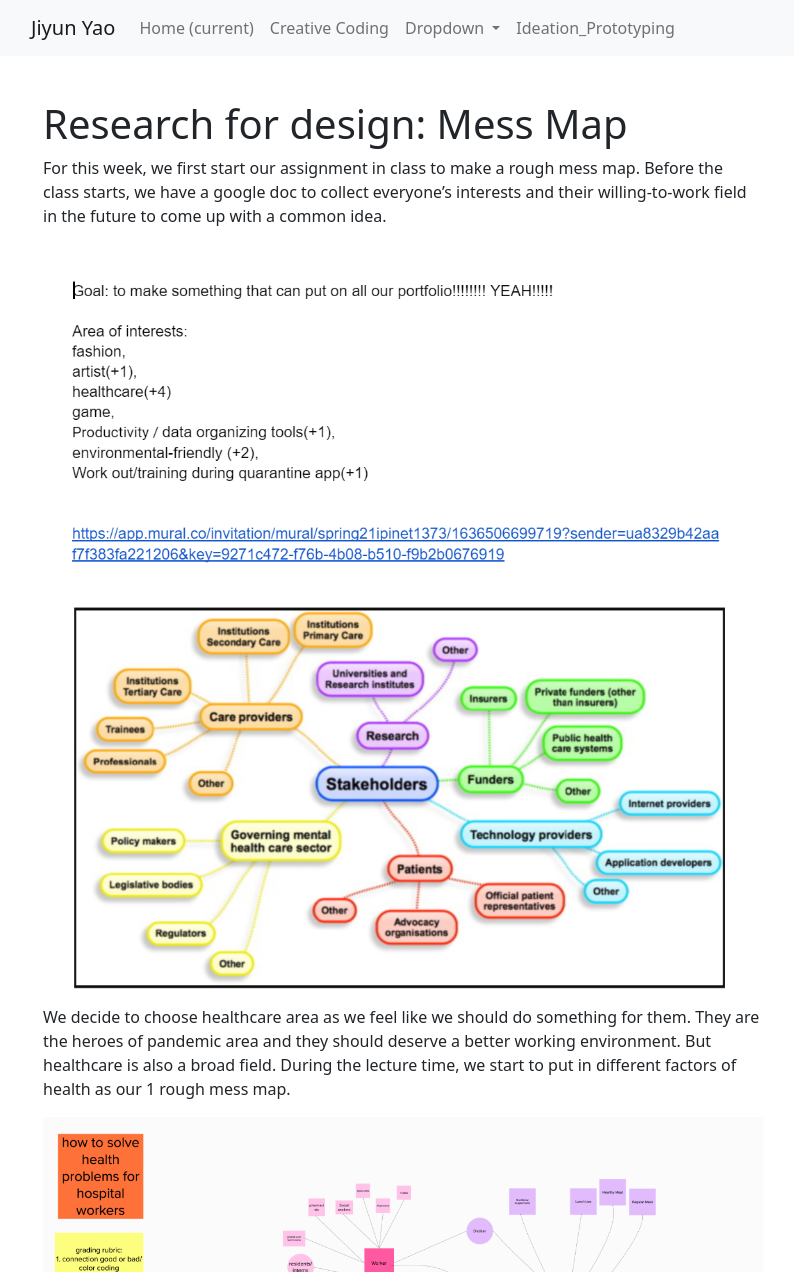
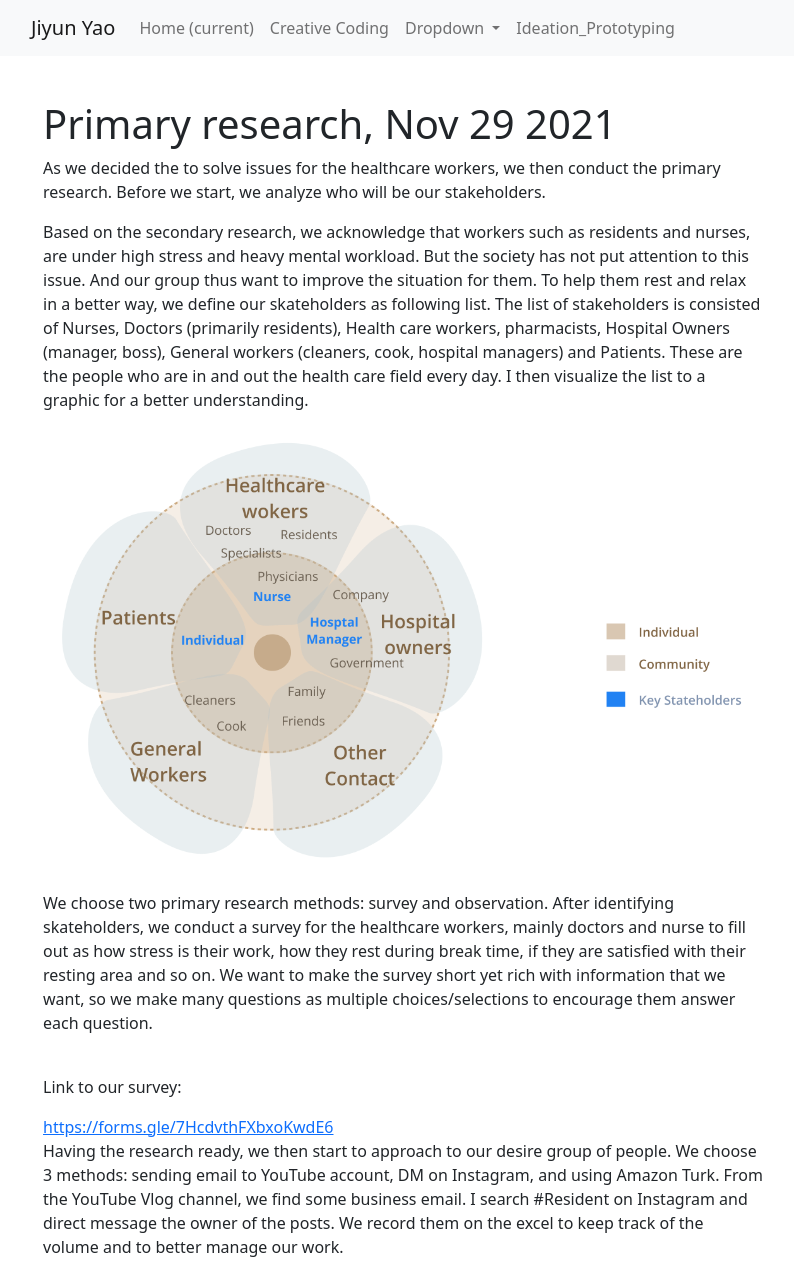
Before and after one commit to jby5122/jy_personal_website, a website: page ideationprototyping.html in a window 1280 px wide. Shown: the top 1272 px of the page, without its empty margins (51-845 px from the left). Drawn offline with nearby package versions, Linux system fonts and the light colour scheme.

Commit message:
idfinal2

```diff
--- a/ideationprototyping.html
+++ b/ideationprototyping.html
@@ -49,6 +49,18 @@
         <div class="container">
             <div class="row row-content align-items-center">
                 <div class="col-8 col-sm-8">
+
+                    <h1>Primary research, Nov 29 2021</h1>
+                    <p>As we decided the to solve issues for the healthcare workers, we then conduct the primary research. Before we start, we analyze who will be our stakeholders. </p>
+                    <p>Based on the secondary research, we acknowledge that workers such as residents and nurses, are under high stress and heavy mental workload. But the society has not put attention to this issue. And our group thus want to improve the situation for them. To help them rest and relax in a better way, we define our skateholders as following list. The list of stakeholders is consisted of Nurses, Doctors (primarily residents), Health care workers, pharmacists, Hospital Owners (manager, boss), General workers (cleaners, cook, hospital managers) and Patients. These are the people who are in and out the health care field every day. I then visualize the list to a graphic for a better understanding. </p>
+                    <img src="ideation_prototyping/resear2/Frame 1.png" class="img-fluid" alt="Responsive image">
+                    <p>We choose two primary research methods: survey and observation. After identifying skateholders, we conduct a survey for the healthcare workers, mainly doctors and nurse to fill out as how stress is their work, how they rest during break time, if they are satisfied with their resting area and so on. We want to make the survey short yet rich with information that we want, so we make many questions as multiple choices/selections to encourage them answer each question. </p>
+                    <br><p>Link to our survey: </p><a href="https://forms.gle/7HcdvthFXbxoKwdE6">https://forms.gle/7HcdvthFXbxoKwdE6</a> <br>
+                    <p>Having the research ready, we then start to approach to our desire group of people. We choose 3 methods: sending email to YouTube account, DM on Instagram, and using Amazon Turk. From the YouTube Vlog channel, we find some business email. I search #Resident on Instagram and direct message the owner of the posts. We record them on the excel to keep track of the volume and to better manage our work. </p>
+                    <img src="ideation_prototyping/resear2/excel1.png" class="img-fluid" alt="Responsive image">
+                    <p>While they are filling out the survey, we start our observations as the second method. Since we are still under the pandemic environment, instead of going to the hospital and observe over there, we choose to watch their vlogs and posts as the firsthand resources. I watch 3 of them that mainly focus on nurses. They always eat snacky food because they do not have time for a proper meal. One of them have to use many things such as eye mask, melatonin, essential oil and sound machine to be able to fall asleep after a night shift. The shift of nurses is usually from 9 to 16 hours. All of them have mental breakdown at some moments, they would cry out in the bedroom or bathroom and then return to the work. They think the society does not realize how difficult nursing can be, and they do not get paid enough like doctors. They advocate for self-care and encourage to speak out the difficulties to the public to educate more people.</p>
+                    <p>We jog down our notes of observations, and have a meeting to discuss them with the results of survey. We come up with 3 initial ideations. The first one is to design a place/tool to release their stress properly. The second one is to redesign the resting area in the hospital to provide them a better resting environment. The third one is to hang a huge screen on the wall in the lobby with encouragements and other’s concerns, so that they know they are not alone and they can express their stress to the public. Eventually we think we can combine these 3 designs into 1 integrated service/environment design, and we hope we can come up with brilliant ideas to help nurses out because they really deserve this.</p>
+                    <p>---------------------------------------------</p>
 
                     <h1>Research for design: Mess Map</h1>
                     <p>For this week, we first start our assignment in class to make a rough mess map. Before the class starts, we have a google doc to collect everyone’s interests and their willing-to-work field in the future to come up with a common idea. </p>
```
Also changed, not shown: ideation_prototyping/resear2/Frame 1.png (added), ideation_prototyping/resear2/excel1.png (added).
